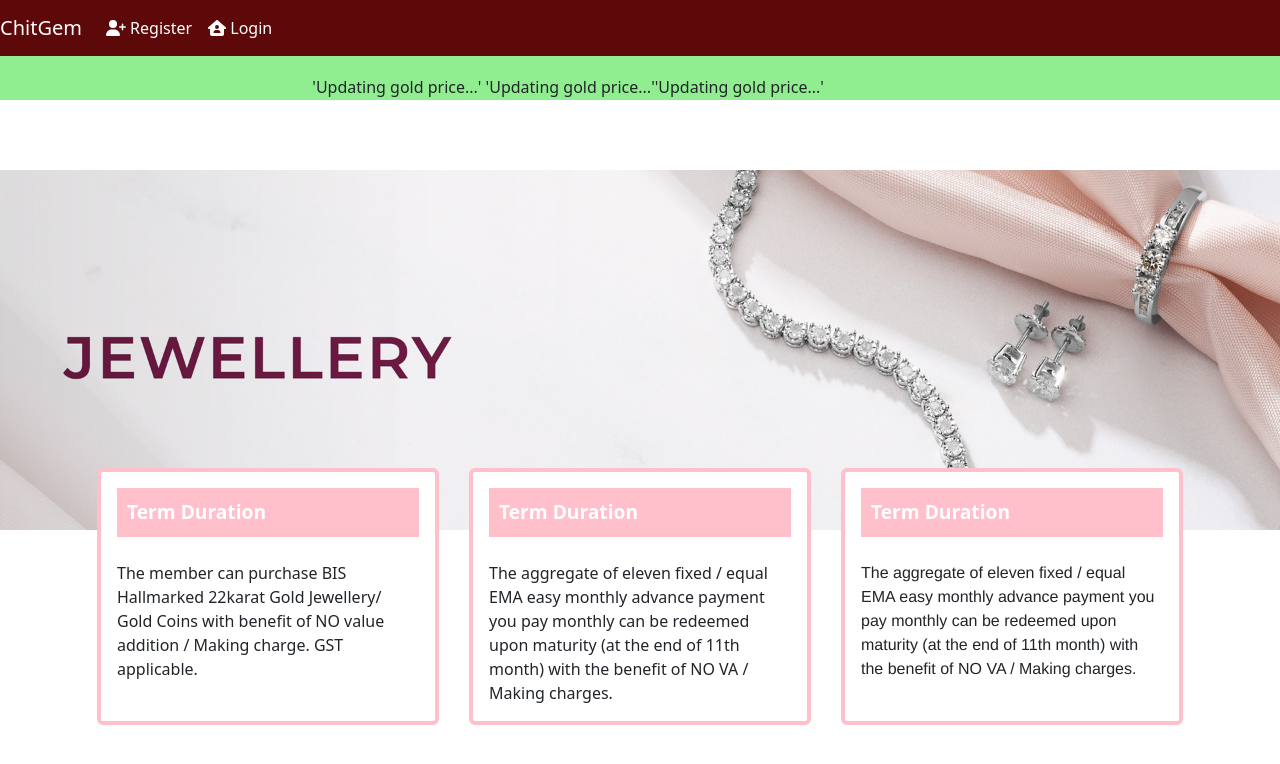
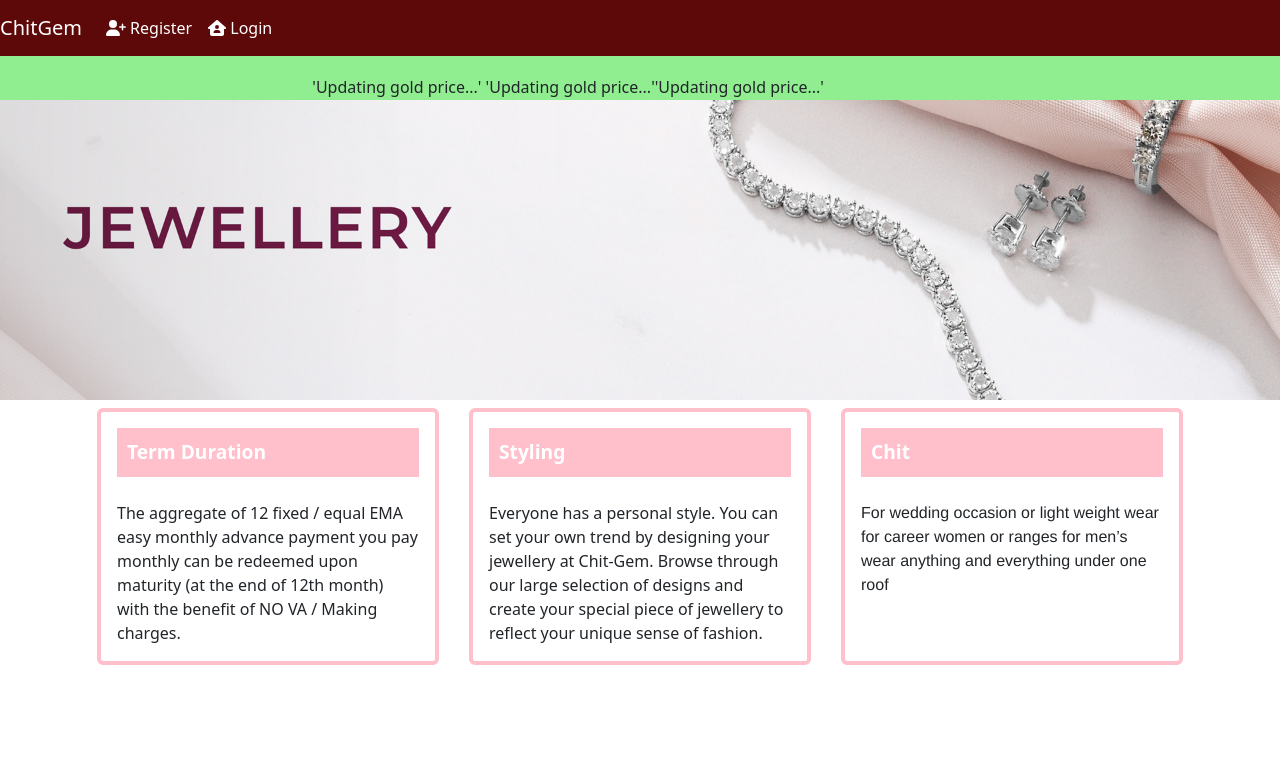
Before and after one commit to hemaswathi2002/ChitGem-app, a React (Create React App) app in the folder frontend/my-app/: page / in a window 1280 px wide. Shown: the top 764 px of the page. Built offline with nearby package versions, Linux system fonts and the light colour scheme; no server answers; what @react-pdf/renderer would draw is missing.

Commit message:
sweet-alert

```diff
--- a/frontend/my-app/src/Components/Jewel/JewelTable.js
+++ b/frontend/my-app/src/Components/Jewel/JewelTable.js
@@ -6,6 +6,7 @@ import { Card, Button } from 'react-bootstrap'
 import { Modal, ModalHeader, ModalBody, ModalFooter } from 'reactstrap'
 import axios from 'axios'
 import { startGetUserDetails } from '../Actions/Users'
+import Swal from 'sweetalert2'
 
 export default function JewelsTable() {
     const [modal, setModal] = useState(false)
@@ -68,6 +69,7 @@ export default function JewelsTable() {
                     },
                 })
 
+
             } else {
                 await axios.post('http://localhost:3009/api/wishlists', { jewelId: id, images, caption, price }, {
                     headers: {
@@ -78,6 +80,12 @@ export default function JewelsTable() {
                 const updatedWishlist = [...wishlist, id]
                 setWishlist(updatedWishlist)
                 localStorage.setItem('wishlist', JSON.stringify(updatedWishlist))
+
+                Swal.fire({
+                    text: 'Item added to wishlist!',
+                    icon: 'success',
+                    confirmButtonText: 'OK'
+                })
             }
         } catch (error) {
             console.error('Error adding/removing item to/from wishlist:', error)
--- a/frontend/my-app/src/Components/usersControl/Home.js
+++ b/frontend/my-app/src/Components/usersControl/Home.js
@@ -14,14 +14,14 @@ export default function Home() {
                 <Container style={{ paddingTop: "50px",justifyContent: "center" }}>
                     <LiveGoldPriceDisplay />
                 </Container>
-                <Container className="mt-5" style={{ position: "fixed", top: "420px", left: "50%", transform: "translateX(-50%)" }}>
+                <Container className="mt-5" style={{ position: "fixed", top: "360px", left: "50%", transform: "translateX(-50%)" }}>
                     <div className="row">
                         <div className="col-md-4 d-flex">
                             <Card className="border border-4 border-darkpink flex-fill" style={{ borderColor: '#FFC0CB' }}>
                                 <CardBody>
                                     <CardTitle className="mb-0" style={{ fontWeight: 'bold', fontSize: '1.2rem', background: '#FFC0CB', color: 'white', padding: '10px' }}>Term Duration</CardTitle><br />
                                     <CardText className="text-justify">
-                                       The member can purchase BIS Hallmarked 22karat Gold Jewellery/ Gold Coins with benefit of NO value addition / Making charge. GST applicable.
+                                    The aggregate of 12 fixed / equal EMA easy monthly advance payment you pay monthly can be redeemed upon maturity (at the end of 12th month) with the benefit of NO VA / Making charges.
                                     </CardText>
                                 </CardBody>
                             </Card>
@@ -29,20 +29,18 @@ export default function Home() {
                         <div className="col-md-4 d-flex">
                             <Card className="border border-4 border-darkpink flex-fill" style={{ borderColor: '#FFC0CB' }}>
                                 <CardBody>
-                                    <CardTitle className="mb-0" style={{ fontWeight: 'bold', fontSize: '1.2rem', background: '#FFC0CB', color: 'white', padding: '10px' }}>Term Duration</CardTitle><br />
+                                    <CardTitle className="mb-0" style={{ fontWeight: 'bold', fontSize: '1.2rem', background: '#FFC0CB', color: 'white', padding: '10px' }}>Styling</CardTitle><br />
                                     <CardText className="text-justify">
-                                        The aggregate of eleven fixed / equal EMA easy monthly advance payment you pay monthly can be redeemed upon maturity (at the end of 11th month) with the benefit of NO VA / Making charges.
-                                    </CardText>
+                                    Everyone has a personal style. You can set your own trend by designing your jewellery at Chit-Gem. Browse through our large selection of designs and create your special piece of jewellery to reflect your unique sense of fashion.                                    </CardText>
                                 </CardBody>
                             </Card>
                         </div>
                         <div className="col-md-4 d-flex">
                             <Card className="border border-4 border-darkpink flex-fill" style={{ borderColor: '#FFC0CB' }}>
                                 <CardBody>
-                                    <CardTitle className="mb-0" style={{ fontWeight: 'bold', fontSize: '1.2rem', background: '#FFC0CB', color: 'white', padding: '10px' }}>Term Duration</CardTitle><br />
+                                    <CardTitle className="mb-0" style={{ fontWeight: 'bold', fontSize: '1.2rem', background: '#FFC0CB', color: 'white', padding: '10px' }}>Chit</CardTitle><br />
                                     <CardText className="text-justify" style={{ fontFamily: 'Helvetica, sans-serif' }}>
-                                        The aggregate of eleven fixed / equal EMA easy monthly advance payment you pay monthly can be redeemed upon maturity (at the end of 11th month) with the benefit of NO VA / Making charges.
-                                    </CardText>
+                                    For wedding occasion or light weight wear for career women or ranges for men’s wear anything and everything under one roof  </CardText>
                                 </CardBody>
                             </Card>
                         </div>
--- a/frontend/my-app/src/Components/usersControl/LiveGoldPriceDisplay.js
+++ b/frontend/my-app/src/Components/usersControl/LiveGoldPriceDisplay.js
@@ -49,7 +49,7 @@ export default function LiveGoldPriceDisplay() {
                 </div>
 
             <div style={{ flexGrow: 1 }}>
-                <div style={{ display: 'flex', justifyContent: 'center', alignItems: 'center', paddingTop: '480px' }}>
+                <div style={{ display: 'flex', justifyContent: 'center', alignItems: 'center', paddingTop: '470px',paddingTop: '350px' }}>
                     <img src={img} alt="Jewellery Banner" className="banner-image" style={{ width: '100vw' }} />
                 </div>
             </div>
```
